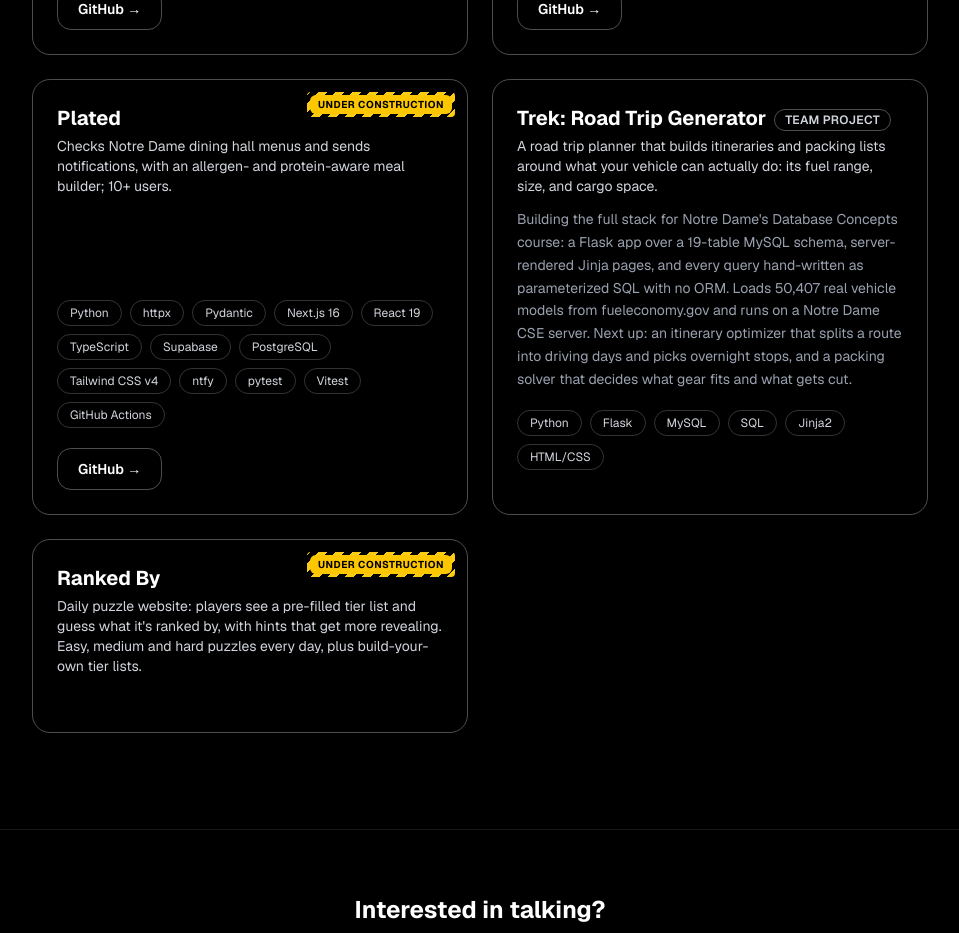
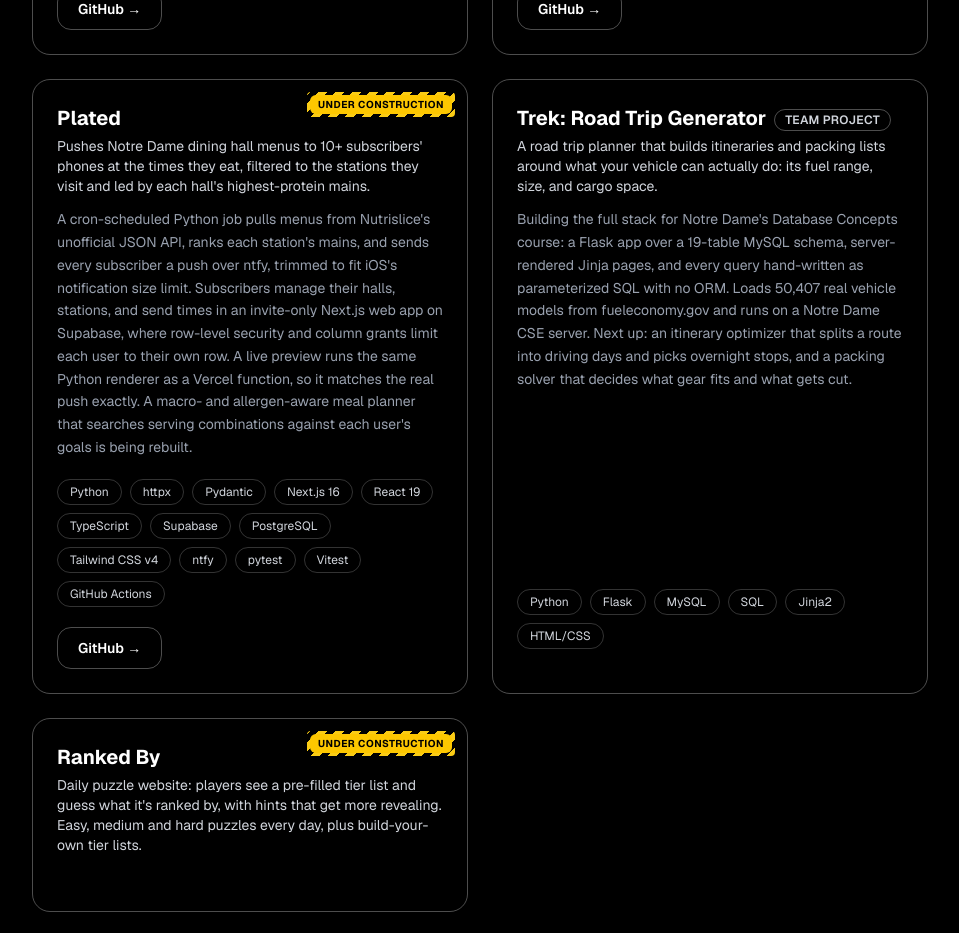
Before and after one commit to Land784/will-schmidt-portfolio, a Next.js app: page / in a window 1280 px wide. Shown: the part 2300-3233 px from the top of the page, without its empty margins (160-1119 px from the left). Built offline with nearby package versions, Linux system fonts and the light colour scheme.

Commit message:
Rewrite Plated card copy from project README

```diff
--- a/components/ui/projects.tsx
+++ b/components/ui/projects.tsx
@@ -75,8 +75,11 @@ const projects: Project[] = [
     },
     {
         name: "Plated",
-        hook: "Checks Notre Dame dining hall menus and sends notifications, with an allergen- and protein-aware meal builder; 10+ users.",
-        description: "",
+        hook: "Pushes Notre Dame dining hall menus to 10+ subscribers' phones at the times they eat, filtered to the stations they visit and led by each hall's highest-protein mains.",
+        description:
+            "A cron-scheduled Python job pulls menus from Nutrislice's unofficial JSON API, ranks each station's mains, and sends every subscriber a push over ntfy, trimmed to fit iOS's notification size limit. " +
+            "Subscribers manage their halls, stations, and send times in an invite-only Next.js web app on Supabase, where row-level security and column grants limit each user to their own row. " +
+            "A live preview runs the same Python renderer as a Vercel function, so it matches the real push exactly. A macro- and allergen-aware meal planner that searches serving combinations against each user's goals is being rebuilt.",
         tech: ["Python", "httpx", "Pydantic", "Next.js 16", "React 19", "TypeScript", "Supabase", "PostgreSQL", "Tailwind CSS v4", "ntfy", "pytest", "Vitest", "GitHub Actions"],
         github: "https://github.com/Land784/Plated",
         underConstruction: true,
```
